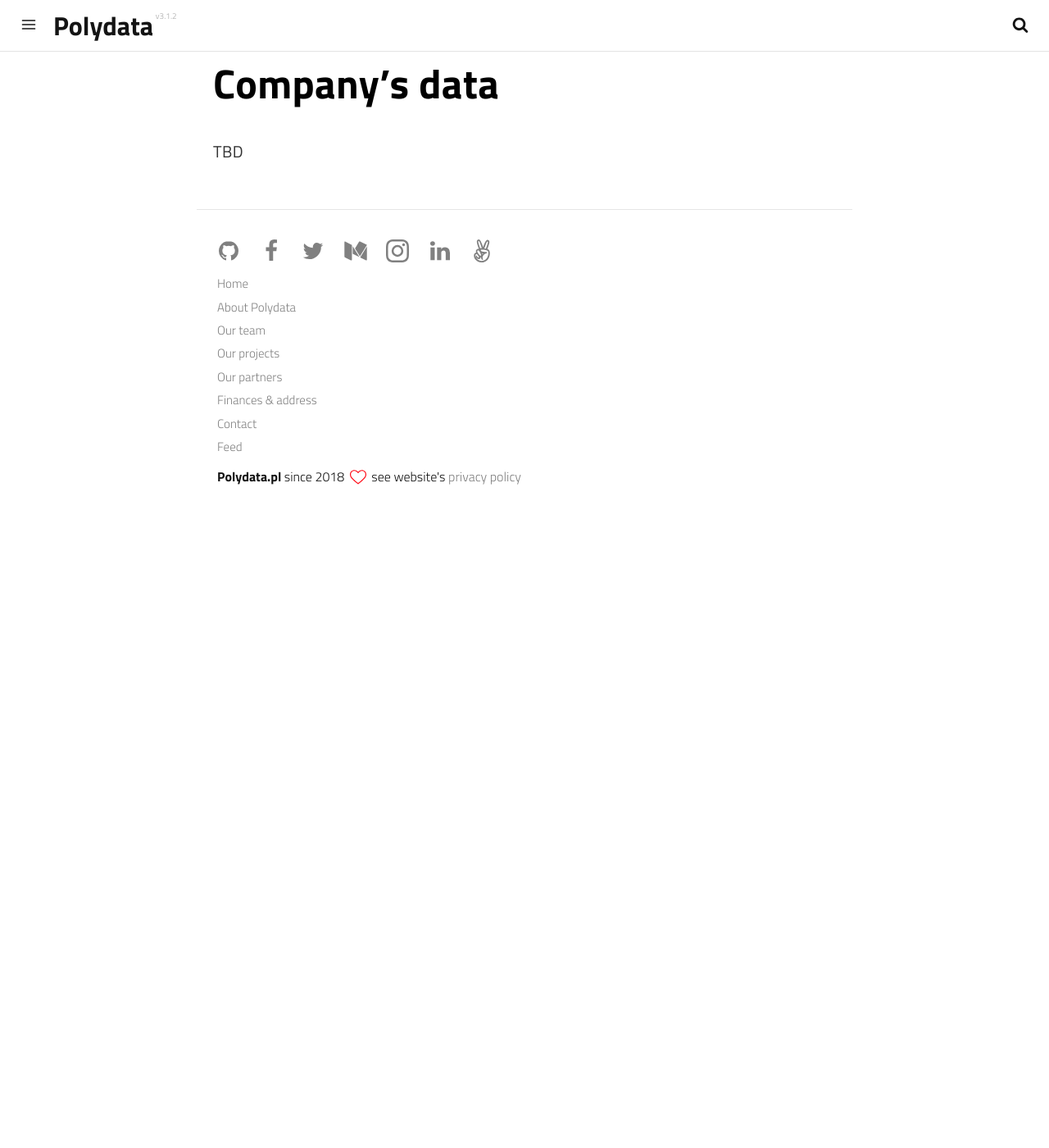
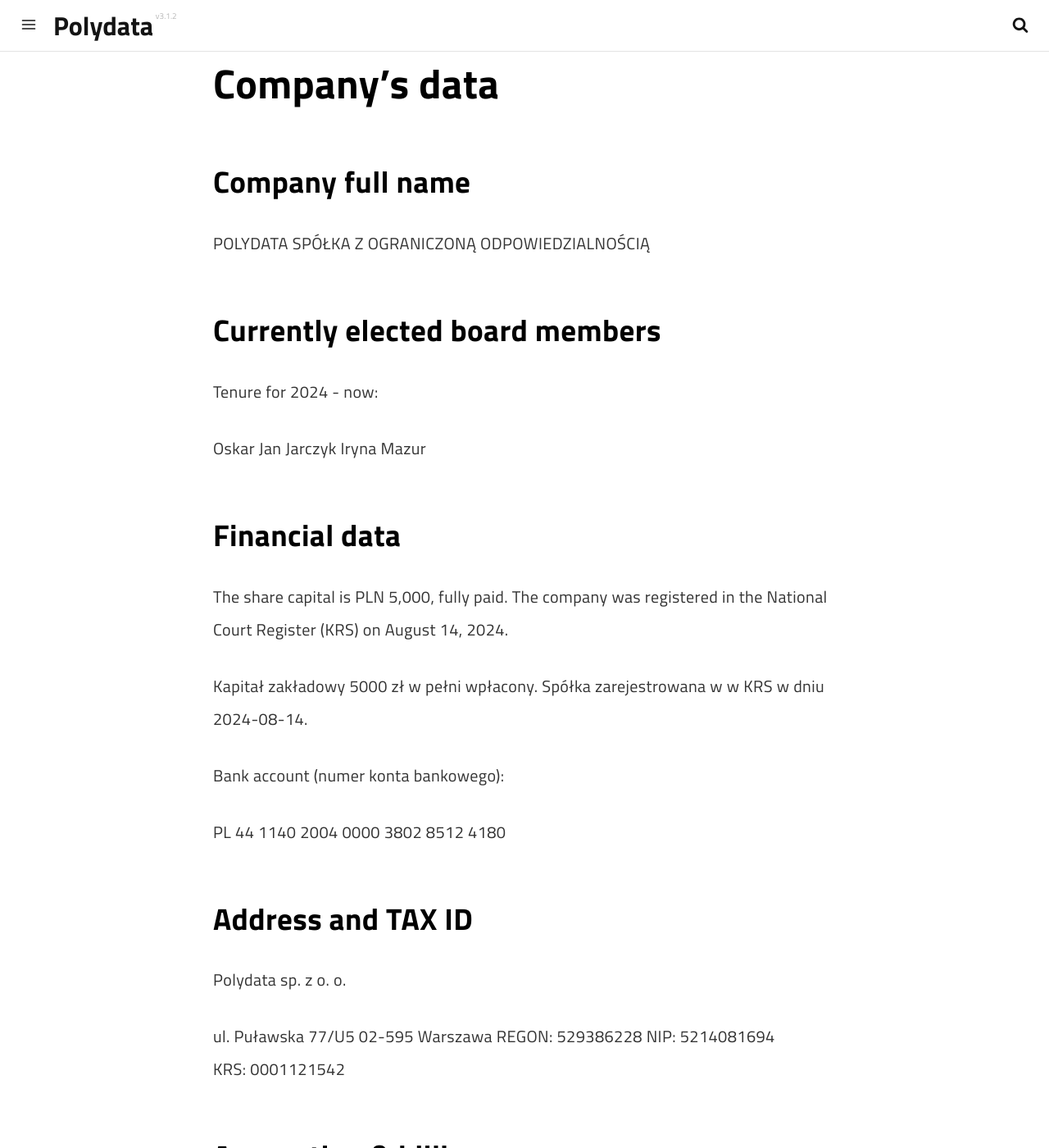
Before and after one commit to PolydataPL/PolydataPL.github.io, a Jekyll site: the page built from pages/finances.md, in a window 1280 px wide and 1400 px high, scrolled down 325 px. Shown: the whole window at 82% size. Built offline with Jekyll 4.4.1, drawn with Linux system fonts in a browser that asks for light colours; a script that is not in the unit is left out; before the commit the page ends 955 px from its top, so only the background shows below that; some of the changed text lies outside the part shown.

Commit message:
financial data

```diff
--- a/pages/finances.md
+++ b/pages/finances.md
@@ -11,4 +11,39 @@ permalink: /finances/
 
 # Company's data
 
-TBD
+## Company full name
+
+POLYDATA SPÓŁKA Z OGRANICZONĄ ODPOWIEDZIALNOŚCIĄ
+
+## Currently elected board members
+
+Tenure for 2024 - now:
+
+Oskar Jan Jarczyk
+Iryna Mazur
+
+## Financial data
+
+The share capital is PLN 5,000, fully paid. The company was registered in the National Court Register (KRS) on August 14, 2024.
+
+Kapitał zakładowy 5000 zł w pełni wpłacony. Spółka zarejestrowana w w KRS w dniu 2024-08-14.
+
+Bank account (numer konta bankowego):
+
+PL 44 1140 2004 0000 3802 8512 4180
+
+## Address and TAX ID
+
+Polydata sp. z o. o.
+
+ul. Puławska 77/U5
+02-595 Warszawa
+REGON: 529386228
+NIP: 5214081694
+KRS: 0001121542
+
+## Accounting & billing
+
+<span style="position: relative;">
+billing❍<span style="position: absolute; top: 0; left: 0;">a</span>polydata.pl
+</span>
```
